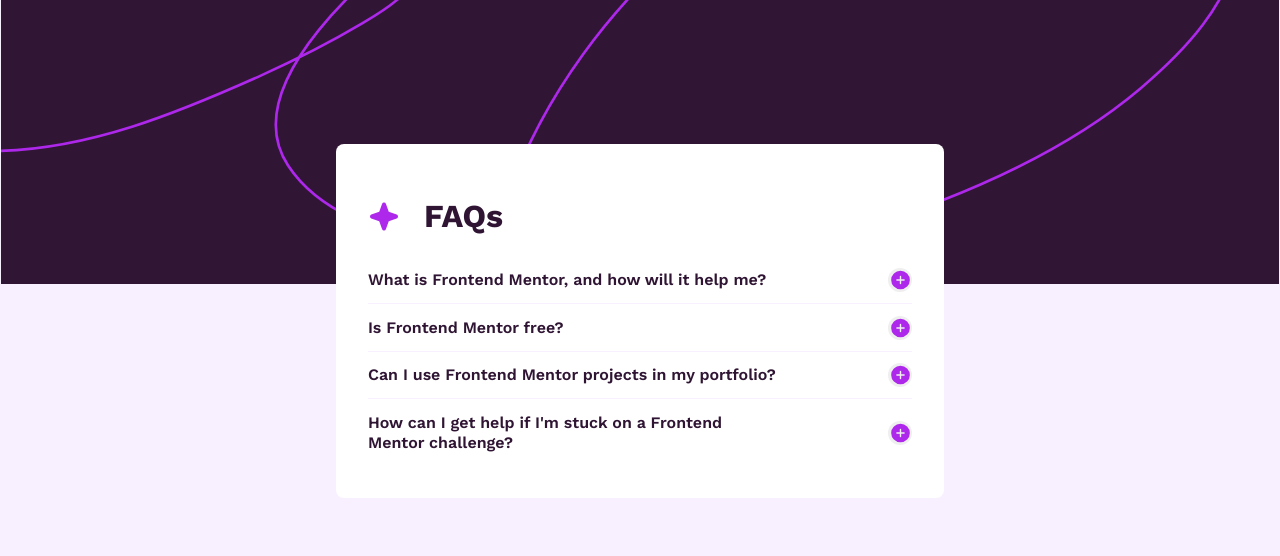
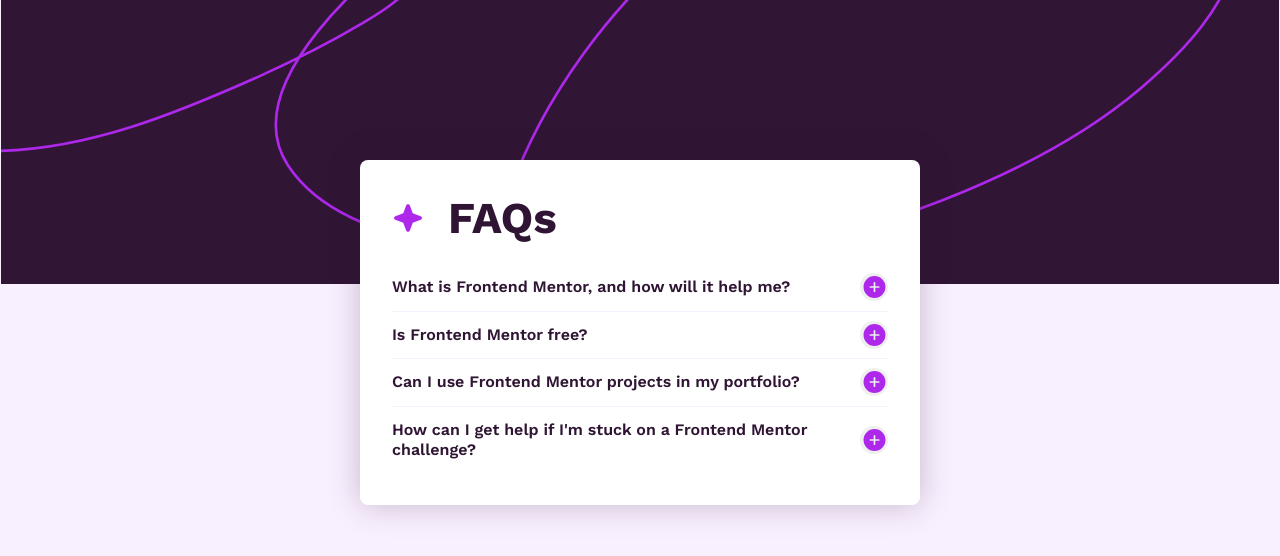
Before and after one commit to LesleyWesley/react-accordion-faq, a React (Vite) app: page / in a window 1280 px wide. Shown: the top 556 px of the page. Built offline with nearby package versions, Linux system fonts and the light colour scheme.

Commit message:
Fixes alignment of header elements and added box shadow to app

```diff
--- a/src/App.css
+++ b/src/App.css
@@ -27,10 +27,11 @@ body {
 .app {
   background-color: #FFF;
   width: 85%;
-  max-width: 38rem;
+  max-width: 35rem;
   margin: 9rem 0;
   border-radius: .5rem;
   padding: 1rem 1.25rem;
+  box-shadow: 0 0 2rem hsla(292, 42%, 14%, 25%);
 }
 
 header {
@@ -99,11 +100,25 @@ p {
     background-image: url("../src/assets/background-pattern-desktop.svg");
   }
 
-  #root {
-
+  .app {
+    padding: 2rem;
+    margin-top: 10rem;
   }
 
-  .app {
-    padding: 2rem;
+  header {
+    margin-bottom: 1.25rem;
+  }
+
+  h1 {
+    font-size: 2.75rem;
+    margin: 0;
+  }
+
+  h2 {
+    width: 100%;
+  }
+
+  button {
+    height: 1.75rem;
   }
 }
```
